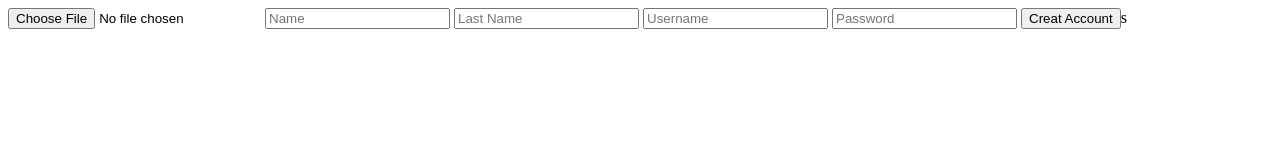
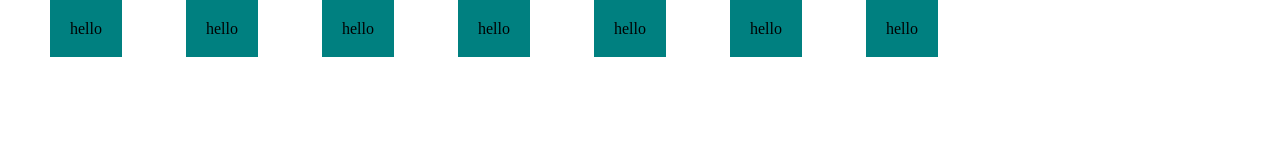
Before and after one commit to mugata/kokoa-clone, a plain HTML site: page home.html in a window 1280 px wide. Drawn offline with Linux system fonts and the light colour scheme.

Commit message:
마진과 패딩

```diff
--- a/home.html
+++ b/home.html
@@ -2,22 +2,28 @@
 
 <html lang="kr">
   <head>
-    <link
-      rel="shortcut icon"
-      href="https://assets.nflxext.com/us/ffe/siteui/common/icons/nficon2023.ico"
-    />
-    <title>Home - My First website!</title>
-    <mete charset="utf-8" />
-    <meta name="description" content="this is my website" />
+    <title>THE SM TIMES</title>
+    <style>
+      body {
+        margin: 20px;
+      }
+
+      span{
+        background-color: teal;
+        padding: 20px;
+        margin: 30px;
+      }
+
+      span
+    </style>
   </head>
   <body>
-    <form>
-      <input type="file" accept=".png,.pdf" />
-      <input required placeholder="Name" type="text" />
-      <input required placeholder="Last Name" type="text" />
-      <input required placeholder="Username" type="text" />
-      <input required minlength="10" placeholder="Password" type="password" />
-      <input type="submit" value="Creat Account" />s
-    </form>
+    <span>hello</span>
+    <span>hello</span>
+    <span>hello</span>
+    <span>hello</span>
+    <span>hello</span>
+    <span>hello</span>
+    <span>hello</span>
   </body>
 </html>
--- /dev/null
+++ b/styles.css
@@ -0,0 +1,3 @@
+h1 {
+  color: tomato;
+}
```
